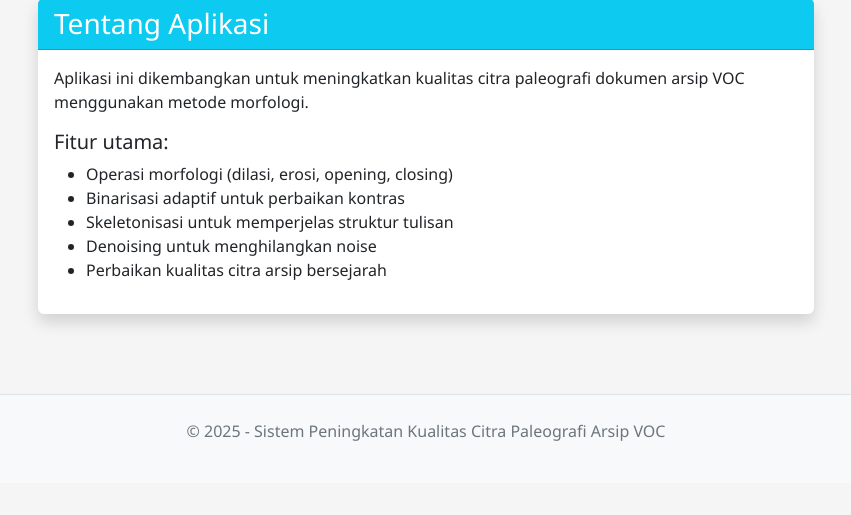
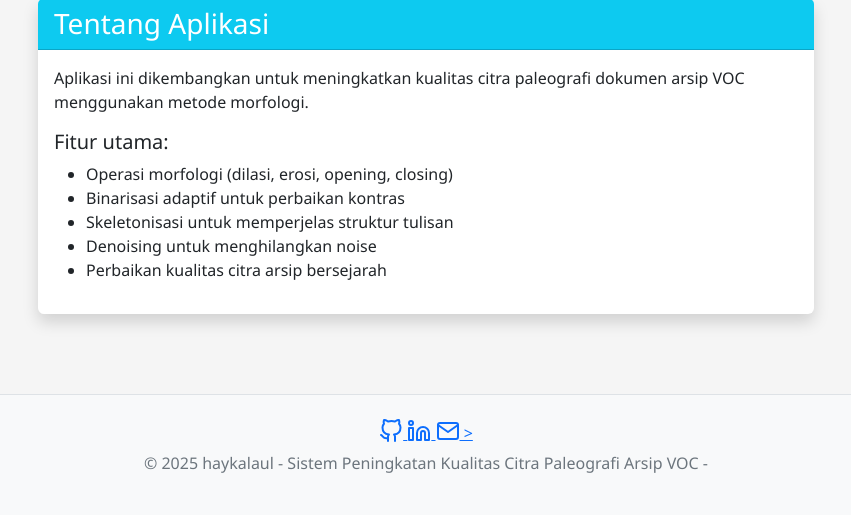
Before and after one commit to haykalaul/paleografi-voc-app, a Flask app: page / in a window 1280 px wide. Shown: the part 510-1025 px from the top of the page, without its empty margins (214-1065 px from the left). Before the commit the page ends 951 px from the top, so only its background shows below. Run offline with Flask 3, Linux system fonts and the light colour scheme; parts of the project's set-up code (start-up, migrations or seed data) failed here and were passed over.

Commit message:
Refactor: Update footer in index.html to include social media links and adjust copyright notice

```diff
--- a/templates/index.html
+++ b/templates/index.html
@@ -65,7 +65,29 @@
     </div>
 
     <footer class="text-center py-4 mt-5 bg-light">
-        <p>© 2025 - Sistem Peningkatan Kualitas Citra Paleografi Arsip VOC</p>
+        <a class="w-5 h-5" fill="currentColor" viewBox="0 0 24 24"
+        href="https://github.com/haykalaul/paleografi-voc-app" target="_blank" rel="noopener noreferrer">
+        <svg xmlns="http://www.w3.org/2000/svg" class="mx-auto mb-2" width="24" height="24" viewBox="0 0 24 24" fill="none" stroke="currentColor" stroke-width="2" stroke-linecap="round" stroke-linejoin="round" class="feather feather-github">
+            <path d="M9 19c-5 1.5-5-2.5-7-3m14 6v-3.87a3.37 3.37 0 0 0-.94-2.61c3.14-.35 6.44-1.54 6.44-7A5.44 5.44 0 0 0 20 4.77 5.07 5.07 0 0 0 19.91 1S18.73.65 16 2.48a13.38 13.38 0 0 0-7 0C6.27.65 5.09 1 5.09 1A5.07 5.07 0 0 0 5 4.77a5.44 5.44 0 0 0-1.5 3.78c0 5.42 3.3 6.61 6.44 7A3.37 3.37 0 0 0 9 18.13V22"></path>
+        </svg>
+        </a>
+        <a
+            href="https://www.linkedin.com/in/haykalaulilalbab/" target="_blank" rel="noopener noreferrer"
+            class="w-5 h-5" fill="currentColor" viewBox="0 0 24 24">
+            <svg xmlns="http://www.w3.org/2000/svg" class="mx-auto mb-2" width="24" height="24" viewBox="0 0 24 24" fill="none" stroke="currentColor" stroke-width="2" stroke-linecap="round" stroke-linejoin="round" class="feather feather-linkedin">
+                <path d="M16 8a6 6 0 0 1 6 6v7h-4v-7a2 2 0 0 0-2-2 2 2 0 0 0-2 2v7h-4v-7a6 6 0 0 1 6-6z"></path>
+                <rect x="2" y="9" width="4" height="12"></rect>
+                <circle cx="4" cy="4" r="2"></circle>
+            </svg>
+        </a>
+        <a href="mailto:haikalaulilalbab@gmail.com"
+        class="w-5 h-5" fill="currentColor" viewBox="0 0 24 24" target="_blank" rel="noopener noreferrer">
+        <svg xmlns="http://www.w3.org/2000/svg" class="mx-auto mb-2" width="24" height="24" viewBox="0 0 24 24" fill="none" stroke="currentColor" stroke-width="2" stroke-linecap="round" stroke-linejoin="round" class="feather feather-mail">
+            <path d="M4 4h16c1.1 0 2 .9 2 2v12c0 1.1-.9 2-2 2H4c-1.1 0-2-.9-2-2V6c0-1.1.9-2 2-2z"></path>
+            <polyline points="22,6 12,13 2,6"></polyline>
+        </svg>
+        ></a>
+        <p>© 2025 haykalaul - Sistem Peningkatan Kualitas Citra Paleografi Arsip VOC -</p>
     </footer>
 
     <script src="https://cdn.jsdelivr.net/npm/bootstrap@5.3.0-alpha1/dist/js/bootstrap.bundle.min.js"></script>
```
